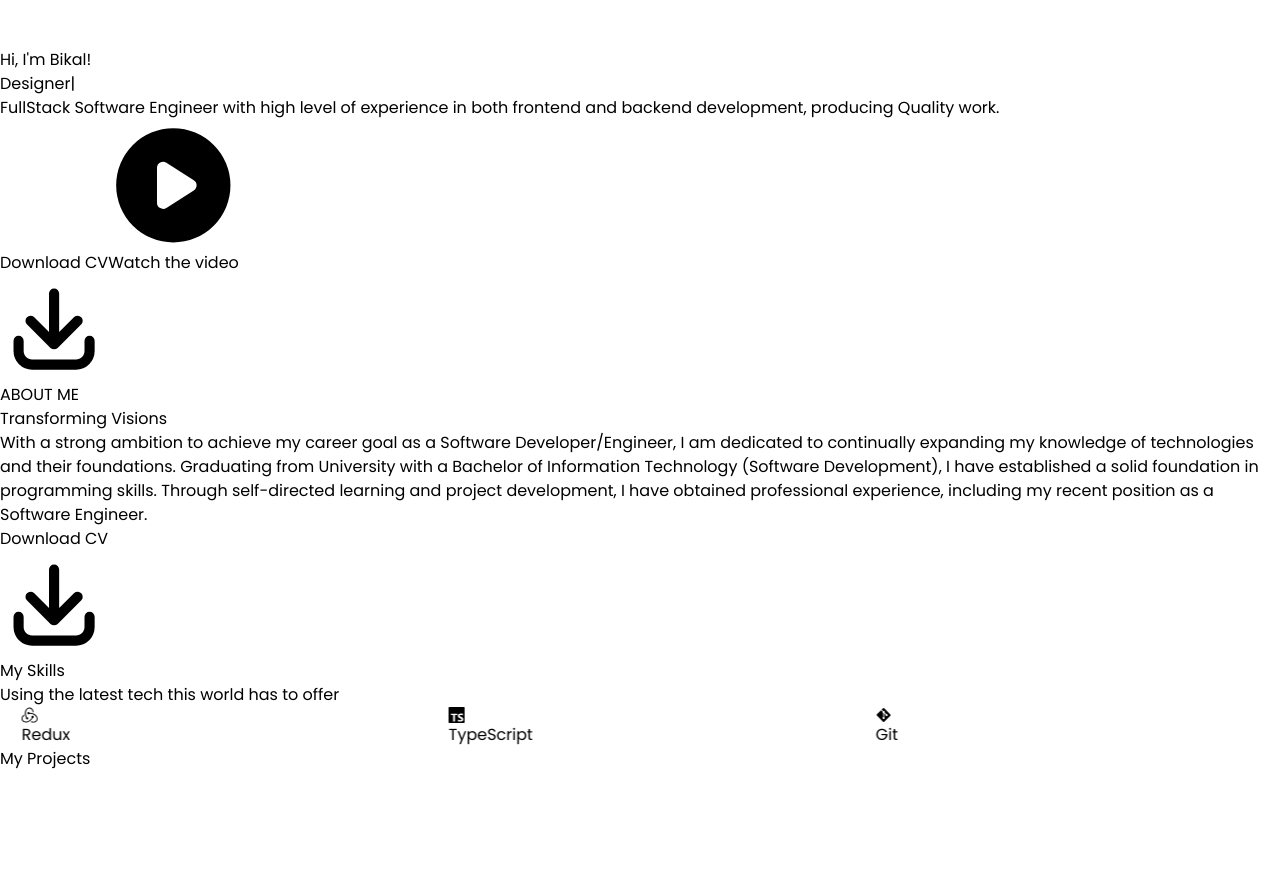
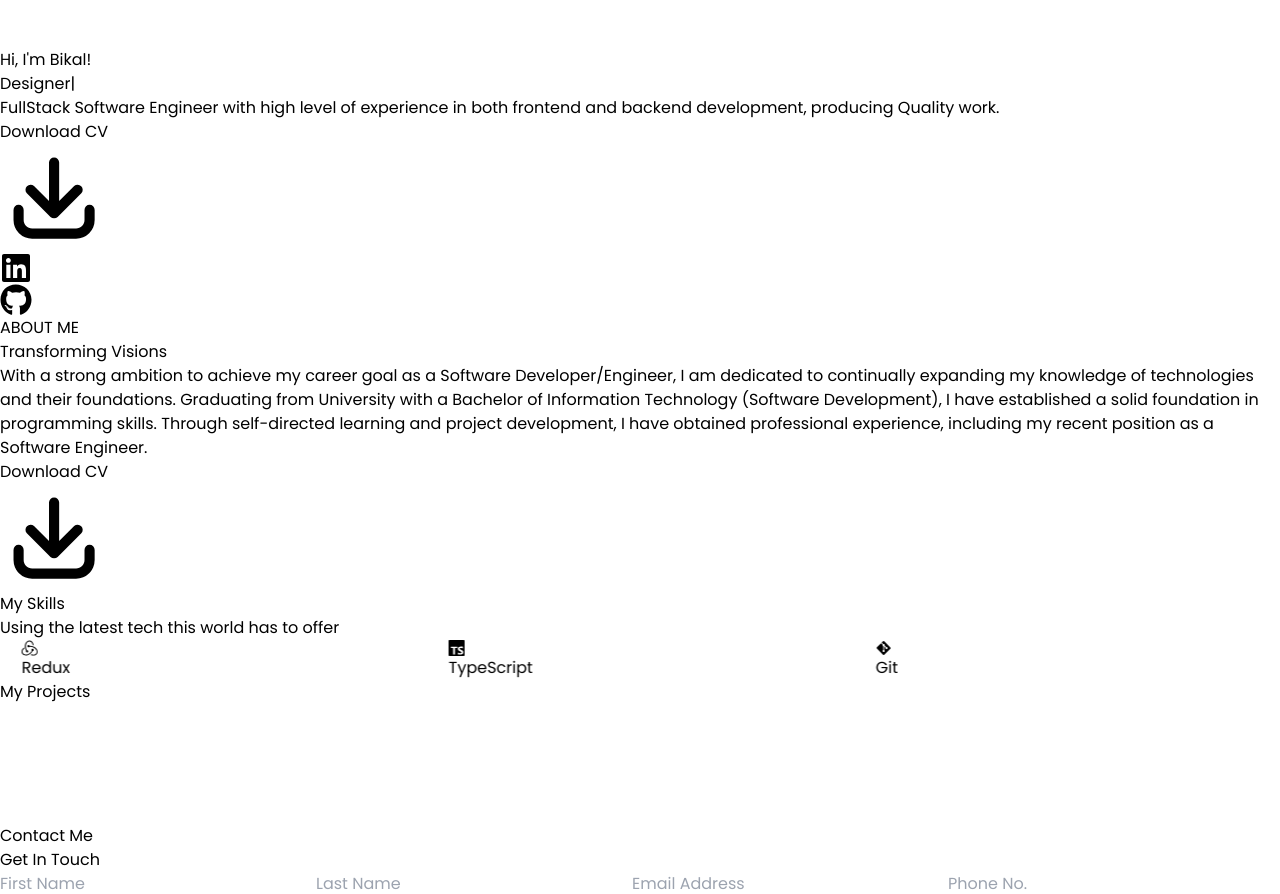
Before and after one commit to Bikal-Adhikari/portfolio-typescript, a Next.js app: page / in a window 1280 px wide. Shown: the part 2680-3574 px from the top of the page. Built offline with nearby package versions, Linux system fonts and the light colour scheme.

Commit message:
some minor changes in hero section

```diff
--- a/Components/ContactMe.tsx
+++ b/Components/ContactMe.tsx
@@ -1,6 +1,4 @@
 import { useState, ChangeEvent, FormEvent } from "react";
-
-import Image from "next/image";
 
 const ContactMe = () => {
   const formInitialDetails = {
--- a/Components/Hero.tsx
+++ b/Components/Hero.tsx
@@ -6,6 +6,7 @@ import {
   ArrowDownTrayIcon,
   PlayCircleIcon,
 } from "@heroicons/react/16/solid/index.js";
+import { FaGithub, FaLinkedin } from "react-icons/fa";
 
 const Hero = () => {
   return (
@@ -26,12 +27,24 @@ const Hero = () => {
               <p>Download CV</p>
               <ArrowDownTrayIcon className="w-[1.6rem] h-[1.7rem] text-black" />
             </button>
-            <button className="flex items-center space-x-2">
-              <PlayCircleIcon className="w-[4rem] h-[4rem] hover:text-yellow-400transition-all duration-200 text-[#55e6a5]" />
-              <p className="text-[20px] font-semibold text-white">
-                Watch the video
-              </p>
-            </button>
+            <a
+              href="https://www.linkedin.com/in/bikal-adhikari/"
+              target="_blank"
+              rel="noopener noreferrer"
+              className="w-16 h-16 flex items-center justify-center rounded-full bg-[#55e6a5]"
+              aria-label="LinkedIn"
+            >
+              <FaLinkedin size={32} className="text-[#02050a]" />
+            </a>
+            <a
+              href="https://github.com/Bikal-Adhikari"
+              target="_blank"
+              rel="noopener noreferrer"
+              className="w-16 h-16 flex items-center justify-center rounded-full bg-[#55e6a5]"
+              aria-label="GitHub"
+            >
+              <FaGithub size={32} className="text-[#02050a]" />
+            </a>
           </div>
         </div>
         <div
```
